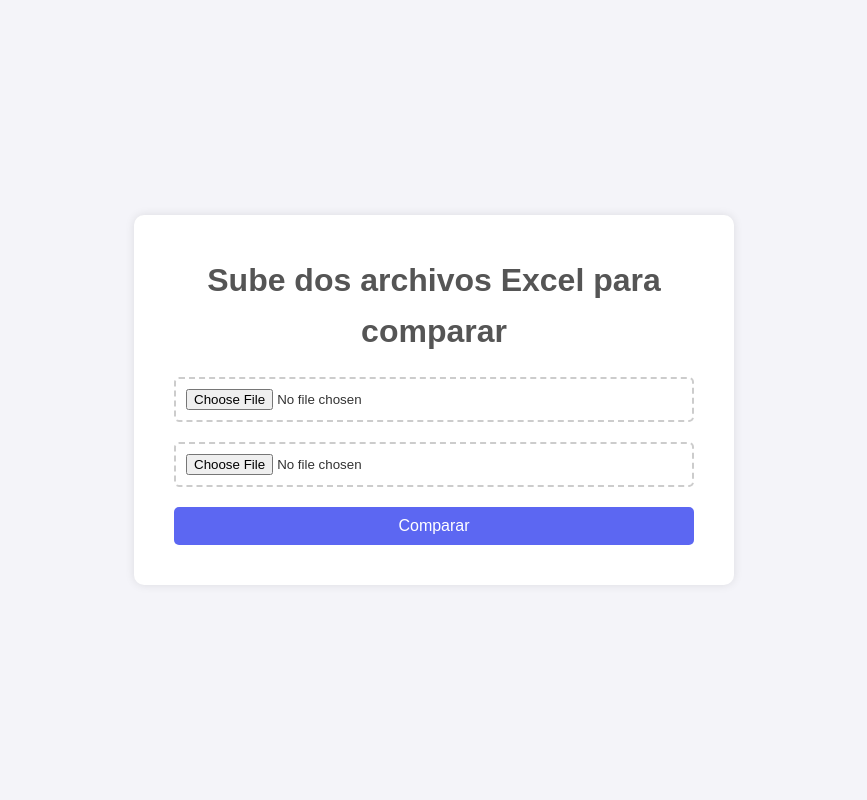
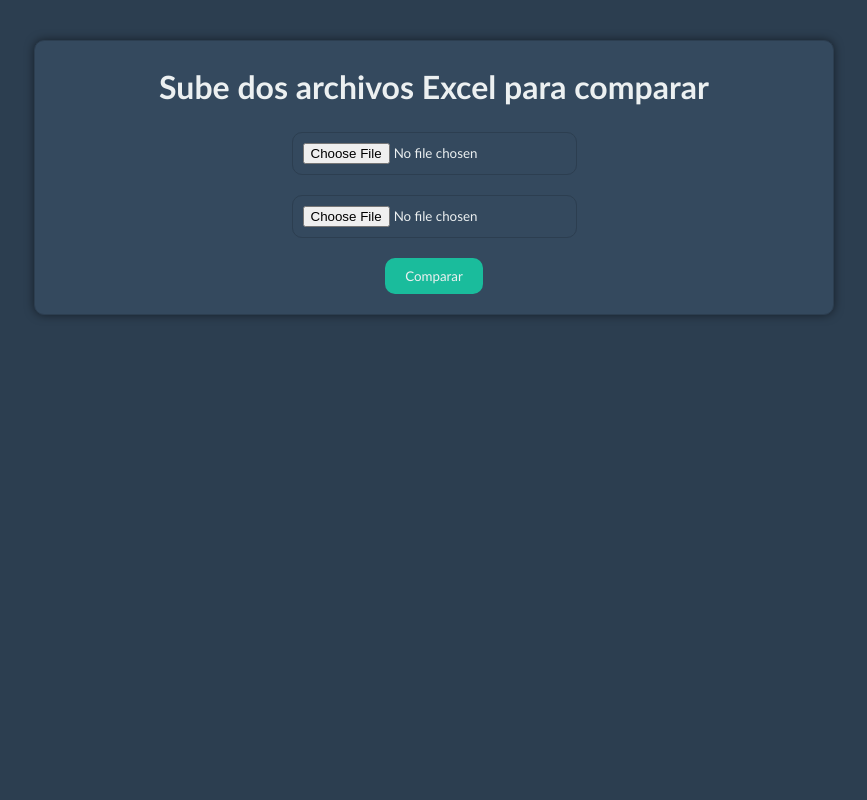
Before and after one commit to LuisFernando199/Comparador-excels, a Flask app: page / in a window 1280 px wide. Shown: the whole page, without its empty margins (206-1073 px from the left). Run offline with Flask 3, Linux system fonts and the light colour scheme.

Commit message:
Update styles.css

```diff
--- a/static/styles.css
+++ b/static/styles.css
@@ -5,90 +5,135 @@
     margin: 0;
     padding: 0;
     box-sizing: border-box;
-    font-family: 'Arial', sans-serif;
+    font-family: 'Calibri', sans-serif;
 }
 
 body {
-    background-color: #f4f4f9;
-    color: #333;
+    background-color: #2c3e50; /* Fondo oscuro */
+    color: #ecf0f1; /* Texto claro */
+    font-family: 'Arial', sans-serif;
     line-height: 1.6;
-    display: flex;
-    justify-content: center;
-    align-items: center;
-    min-height: 100vh;
-    padding: 20px;
 }
 
-/* Estilos del contenedor principal */
 .container {
-    background: #fff;
-    padding: 40px;
-    border-radius: 10px;
-    box-shadow: 0 0 10px rgba(0, 0, 0, 0.1);
-    max-width: 600px;
-    width: 100%;
+    max-width: 800px;
+    margin: 40px auto;
+    padding: 20px;
+    background-color: #34495e; /* Fondo un poco más claro */
+    border: 1px solid #2c3e50; /* Borde en tono similar al fondo */
+    border-radius: 10px; /* Esquinas redondeadas */
+    box-shadow: 0 0 10px rgba(0, 0, 0, 0.5); /* Sombra */
+}
+
+h1 {
+    color: #ecf0f1; /* Título claro */
+    margin-bottom: 20px;
     text-align: center;
 }
 
-h1 {
+.alert {
+    background-color: #e74c3c; /* Fondo rojo para alertas */
+    color: #ecf0f1; /* Texto claro */
+    padding: 10px;
+    border-radius: 5px; /* Esquinas redondeadas */
+    text-align: center;
     margin-bottom: 20px;
-    color: #555;
 }
 
-/* Estilos de formularios */
+.differences-list {
+    list-style: none;
+    padding: 0;
+    margin: 20px 0;
+}
+
+.difference-item {
+    margin-bottom: 10px;
+    background-color: #34495e; /* Fondo un poco más claro */
+    padding: 10px;
+    border-radius: 5px; /* Esquinas redondeadas */
+}
+
+.difference {
+    color: #e74c3c; /* Color rojo para diferencias */
+    font-weight: bold;
+}
+
+.back-link {
+    display: block;
+    text-align: center;
+    margin-top: 20px;
+    padding: 10px;
+    background-color: #1abc9c; /* Fondo verde */
+    color: #ecf0f1; /* Texto claro */
+    text-decoration: none;
+    border-radius: 5px; /* Esquinas redondeadas */
+    transition: background-color 0.3s ease;
+}
+
+.back-link:hover {
+    background-color: #16a085; /* Fondo verde más oscuro al pasar el mouse */
+}
+
+
 form {
     display: flex;
     flex-direction: column;
-    gap: 20px;
+    align-items: center;
 }
 
 input[type="file"] {
+    margin-bottom: 20px;
     padding: 10px;
-    border: 2px dashed #ccc;
-    border-radius: 5px;
-    cursor: pointer;
-    transition: border-color 0.3s;
-}
-
-input[type="file"]:hover {
-    border-color: #333;
+    border: 1px solid #2c3e50; /* Borde en tono similar al fondo */
+    border-radius: 10px; /* Esquinas redondeadas */
+    background-color: #34495e; /* Fondo un poco más claro */
+    color: #ecf0f1; /* Texto claro */
 }
 
 input[type="submit"] {
+    background-color: #1abc9c; /* Fondo verde */
+    color: #ecf0f1; /* Texto claro */
     padding: 10px 20px;
     border: none;
-    border-radius: 5px;
-    background-color: #5c67f2;
-    color: white;
-    font-size: 16px;
+    border-radius: 10px; /* Esquinas redondeadas */
     cursor: pointer;
-    transition: background-color 0.3s;
+    transition: background-color 0.3s ease;
 }
 
 input[type="submit"]:hover {
-    background-color: #4a54c9;
+    background-color: #16a085; /* Fondo verde más oscuro al pasar el mouse */
 }
 
-/* Estilos de listas */
-ul {
-    list-style: none;
+footer {
+    background-color: #2c3e50; /* Fondo oscuro */
+    color: #ecf0f1; /* Texto claro */
+    padding: 10px;
+    text-align: center;
     margin-top: 20px;
 }
 
-ul li {
-    background: #efefef;
-    padding: 10px;
-    border-radius: 5px;
+footer p {
     margin-bottom: 10px;
 }
 
-/* Enlaces */
+ul {
+    list-style: none;
+    padding: 0;
+    margin: 20px 0;
+}
+
+li {
+    margin-bottom: 10px;
+    background-color: #34495e; /* Fondo un poco más claro */
+    padding: 10px;
+    border-radius: 5px; /* Esquinas redondeadas */
+}
+
 a {
-    color: #5c67f2;
+    color: #1abc9c; /* Enlace verde */
     text-decoration: none;
-    transition: color 0.3s;
 }
 
 a:hover {
-    color: #333;
+    color: #16a085; /* Enlace verde más oscuro al pasar el mouse */
 }
```
